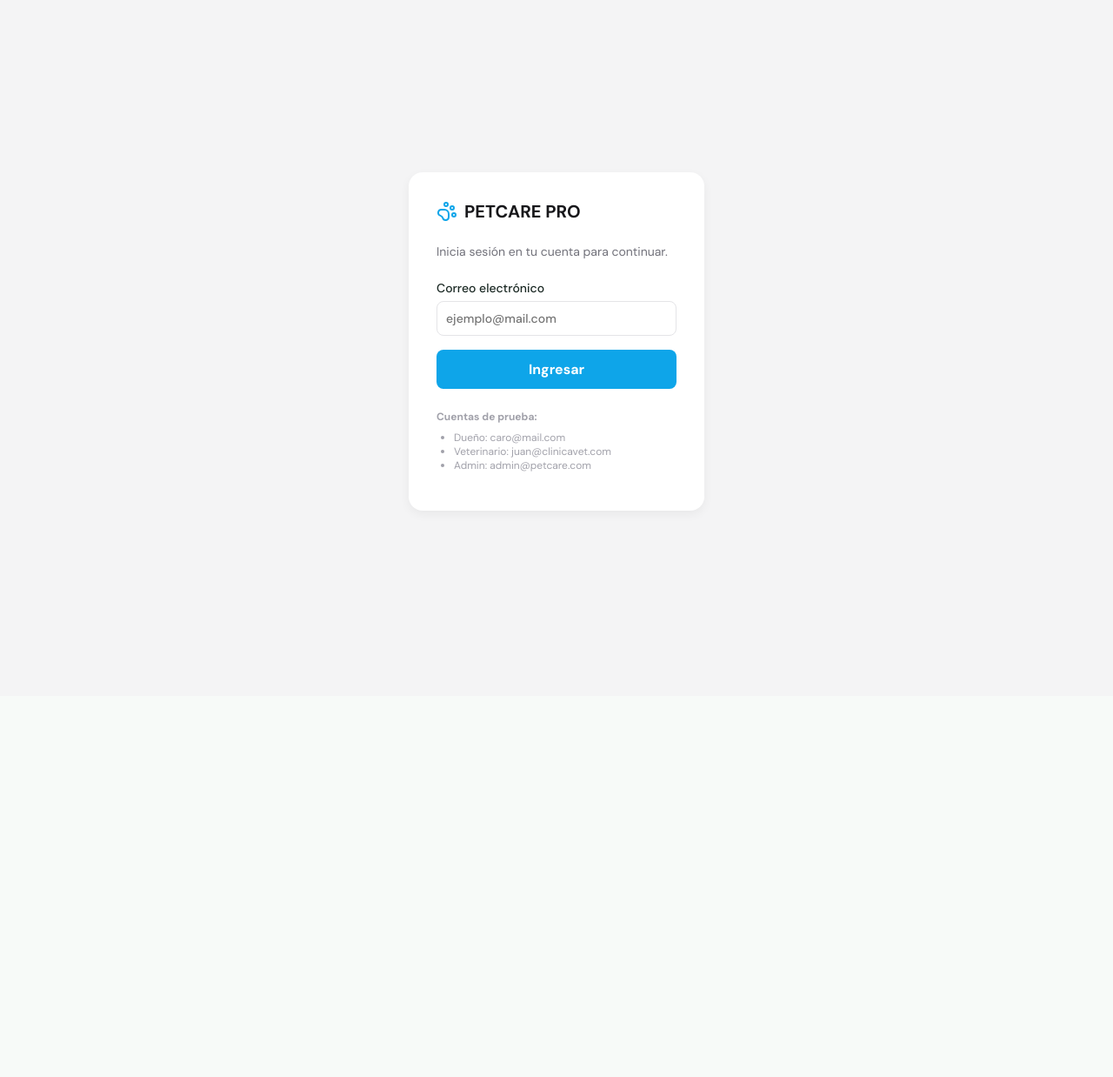
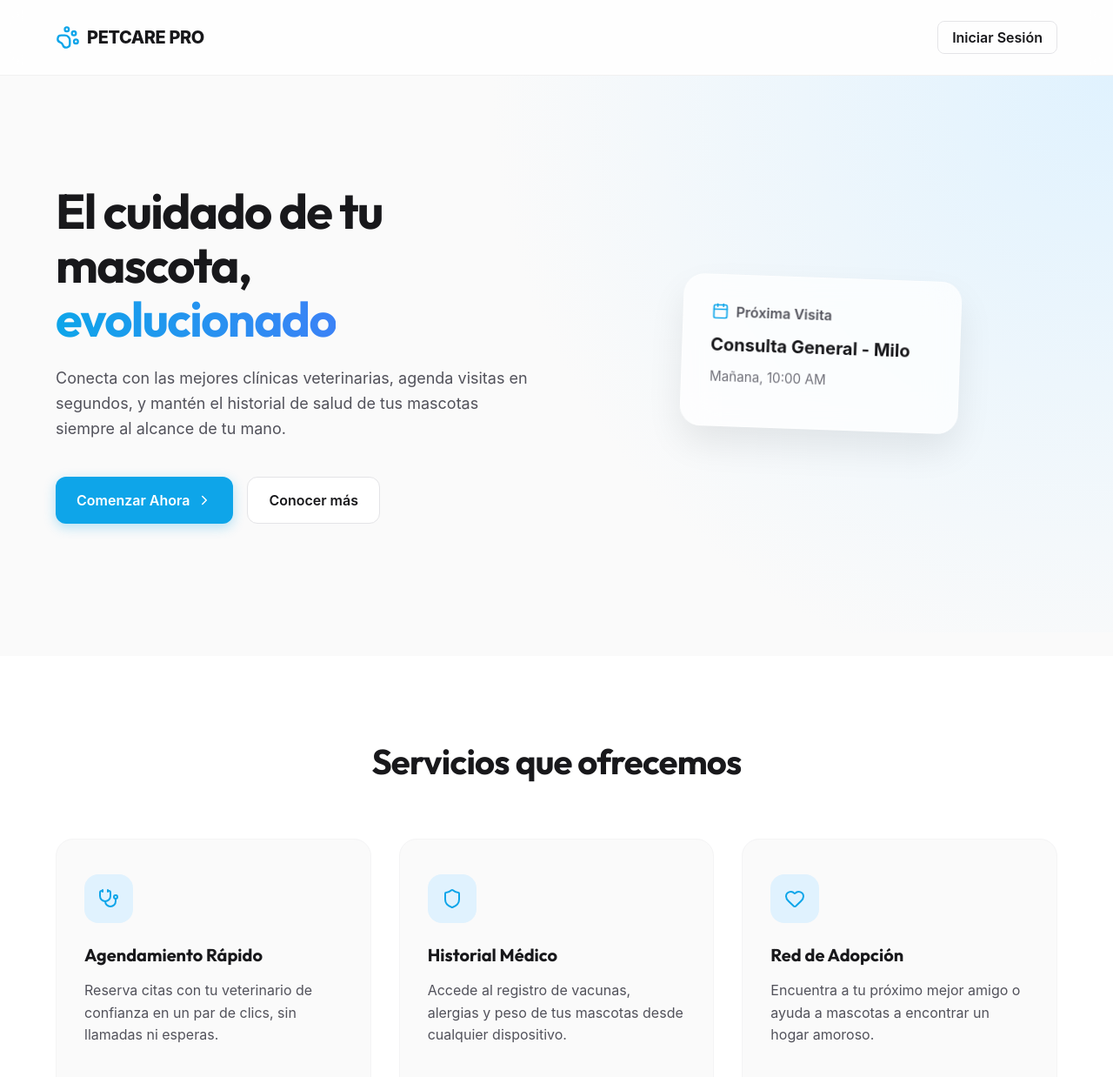
Before and after one commit to bastiascid/petcare-web, a React (Vite) app: page / in a window 1280 px wide. Before the commit this address led to /login. Shown: the top 1238 px of the page at 87% size. Before the commit the page ends 800 px from the top, so only its background shows below. Built offline with nearby package versions, Linux system fonts and the light colour scheme; no server answers; the database is empty.

Commit message:
feat: nueva landing page comercial

```diff
--- a/src/App.tsx
+++ b/src/App.tsx
@@ -1,6 +1,7 @@
 import React, { useEffect } from 'react';
 import { BrowserRouter, Routes, Route, Navigate } from 'react-router-dom';
 import { useStore } from './store';
+import { Landing } from './views/Landing';
 import { Login } from './views/Login';
 import { OwnerLayout } from './views/owner/OwnerLayout';
 import { VetLayout } from './views/vet/VetLayout';
@@ -21,15 +22,8 @@ export function App() {
     <BrowserRouter>
       <Routes>
         {/* Rutas Públicas */}
-        <Route path="/login" element={<Login />} />
-
-        {/* Redirección principal basada en rol */}
-        <Route path="/" element={
-          !currentUser ? <Navigate to="/login" /> :
-          currentUser.role === 'ADMIN' ? <Navigate to="/admin" /> :
-          currentUser.role === 'VET' ? <Navigate to="/vet" /> :
-          <Navigate to="/owner" />
-        } />
+        <Route path="/" element={<Landing />} />
+        <Route path="/login" element={currentUser ? <Navigate to={`/${currentUser.role.toLowerCase()}`} /> : <Login />} />
 
         {/* Rutas Privadas */}
         {currentUser?.role === 'OWNER' && (
--- /dev/null
+++ b/src/views/Landing.tsx
@@ -0,0 +1,112 @@
+import React from 'react';
+import { useNavigate } from 'react-router-dom';
+import { PawPrint, Calendar, Heart, Shield, ChevronRight, Stethoscope } from 'lucide-react';
+import './landing.css';
+
+export function Landing() {
+  const navigate = useNavigate();
+
+  return (
+    <div className="landing-container">
+      {/* Navigation */}
+      <nav className="landing-nav">
+        <div className="landing-logo">
+          <PawPrint color="#0ea5e9" size={28} />
+          <span>PETCARE PRO</span>
+        </div>
+        <button className="landing-login-btn" onClick={() => navigate('/login')}>
+          Iniciar Sesión
+        </button>
+      </nav>
+
+      {/* Hero Section */}
+      <header className="landing-hero">
+        <div className="hero-content">
+          <h1 className="hero-title">El cuidado de tu mascota, <span className="highlight">evolucionado</span></h1>
+          <p className="hero-subtitle">
+            Conecta con las mejores clínicas veterinarias, agenda visitas en segundos, y mantén el historial de salud de tus mascotas siempre al alcance de tu mano.
+          </p>
+          <div className="hero-actions">
+            <button className="primary-btn" onClick={() => navigate('/login')}>
+              Comenzar Ahora <ChevronRight size={18} />
+            </button>
+            <button className="secondary-btn">Conocer más</button>
+          </div>
+        </div>
+        <div className="hero-graphic">
+          <div className="glass-card">
+            <div className="glass-header">
+              <Calendar size={20} color="#0ea5e9" />
+              <span>Próxima Visita</span>
+            </div>
+            <div className="glass-body">
+              <strong>Consulta General - Milo</strong>
+              <p>Mañana, 10:00 AM</p>
+            </div>
+          </div>
+        </div>
+      </header>
+
+      {/* Services Section */}
+      <section className="landing-services">
+        <h2>Servicios que ofrecemos</h2>
+        <div className="services-grid">
+          <div className="service-card">
+            <div className="service-icon"><Stethoscope size={24} /></div>
+            <h3>Agendamiento Rápido</h3>
+            <p>Reserva citas con tu veterinario de confianza en un par de clics, sin llamadas ni esperas.</p>
+          </div>
+          <div className="service-card">
+            <div className="service-icon"><Shield size={24} /></div>
+            <h3>Historial Médico</h3>
+            <p>Accede al registro de vacunas, alergias y peso de tus mascotas desde cualquier dispositivo.</p>
+          </div>
+          <div className="service-card">
+            <div className="service-icon"><Heart size={24} /></div>
+            <h3>Red de Adopción</h3>
+            <p>Encuentra a tu próximo mejor amigo o ayuda a mascotas a encontrar un hogar amoroso.</p>
+          </div>
+        </div>
+      </section>
+
+      {/* Advantages Section */}
+      <section className="landing-advantages">
+        <div className="advantages-content">
+          <h2>¿Por qué elegir PetCare?</h2>
+          <ul className="advantages-list">
+            <li>
+              <div className="adv-icon">✨</div>
+              <div>
+                <strong>Interfaz intuitiva y moderna</strong>
+                <p>Diseñada para que dueños y doctores se enfoquen en lo importante: la salud animal.</p>
+              </div>
+            </li>
+            <li>
+              <div className="adv-icon">🔔</div>
+              <div>
+                <strong>Alertas automáticas</strong>
+                <p>Notificaciones inmediatas cuando se agenda, modifica o cancela una visita.</p>
+              </div>
+            </li>
+            <li>
+              <div className="adv-icon">🔒</div>
+              <div>
+                <strong>Datos seguros en la nube</strong>
+                <p>Toda la información está resguardada de manera privada y accesible 24/7.</p>
+              </div>
+            </li>
+          </ul>
+        </div>
+      </section>
+
+      {/* Footer */}
+      <footer className="landing-footer">
+        <div className="footer-brand">
+          <PawPrint color="#0ea5e9" size={24} />
+          <span>PETCARE PRO</span>
+        </div>
+        <p>© {new Date().getFullYear()} PetCare. Todos los derechos reservados.</p>
+      </footer>
+    </div>
+  );
+}
--- a/src/views/Login.tsx
+++ b/src/views/Login.tsx
@@ -12,7 +12,8 @@ export function Login() {
   const handleLogin = (e: React.FormEvent) => {
     e.preventDefault();
     if (login(email)) {
-      navigate('/');
+      const role = useStore.getState().currentUser?.role;
+      navigate(`/${role?.toLowerCase()}`);
     } else {
       setError(true);
     }
--- /dev/null
+++ b/src/views/landing.css
@@ -0,0 +1,315 @@
+/* Landing Page Styles */
+.landing-container {
+  font-family: 'Inter', system-ui, -apple-system, sans-serif;
+  color: #18181b;
+  background-color: #fafafa;
+  overflow-x: hidden;
+}
+
+.landing-nav {
+  display: flex;
+  justify-content: space-between;
+  align-items: center;
+  padding: 1.5rem 5%;
+  background: rgba(255, 255, 255, 0.8);
+  backdrop-filter: blur(12px);
+  position: sticky;
+  top: 0;
+  z-index: 100;
+  border-bottom: 1px solid rgba(0,0,0,0.05);
+}
+
+.landing-logo {
+  display: flex;
+  align-items: center;
+  gap: 0.5rem;
+  font-weight: 800;
+  font-size: 1.25rem;
+  letter-spacing: -0.02em;
+}
+
+.landing-login-btn {
+  background: transparent;
+  color: #18181b;
+  border: 1px solid #e4e4e7;
+  padding: 0.5rem 1rem;
+  border-radius: 8px;
+  font-weight: 600;
+  cursor: pointer;
+  transition: all 0.2s ease;
+}
+
+.landing-login-btn:hover {
+  background: #f4f4f5;
+  border-color: #d4d4d8;
+}
+
+.landing-hero {
+  display: flex;
+  align-items: center;
+  justify-content: space-between;
+  padding: 6rem 5%;
+  min-height: 80vh;
+  background: radial-gradient(circle at top right, #e0f2fe 0%, #fafafa 50%);
+  gap: 4rem;
+}
+
+.hero-content {
+  flex: 1;
+  max-width: 600px;
+}
+
+.hero-title {
+  font-size: 3.5rem;
+  line-height: 1.1;
+  font-weight: 800;
+  margin-bottom: 1.5rem;
+  letter-spacing: -0.03em;
+}
+
+.hero-title .highlight {
+  color: #0ea5e9;
+  background: linear-gradient(90deg, #0ea5e9, #3b82f6);
+  -webkit-background-clip: text;
+  -webkit-text-fill-color: transparent;
+}
+
+.hero-subtitle {
+  font-size: 1.125rem;
+  color: #52525b;
+  margin-bottom: 2.5rem;
+  line-height: 1.6;
+}
+
+.hero-actions {
+  display: flex;
+  gap: 1rem;
+}
+
+.primary-btn {
+  display: flex;
+  align-items: center;
+  gap: 0.5rem;
+  background: #0ea5e9;
+  color: white;
+  border: none;
+  padding: 1rem 1.5rem;
+  border-radius: 12px;
+  font-weight: 600;
+  font-size: 1rem;
+  cursor: pointer;
+  transition: transform 0.2s ease, box-shadow 0.2s ease;
+  box-shadow: 0 4px 14px rgba(14, 165, 233, 0.3);
+}
+
+.primary-btn:hover {
+  transform: translateY(-2px);
+  box-shadow: 0 6px 20px rgba(14, 165, 233, 0.4);
+}
+
+.secondary-btn {
+  background: white;
+  color: #18181b;
+  border: 1px solid #e4e4e7;
+  padding: 1rem 1.5rem;
+  border-radius: 12px;
+  font-weight: 600;
+  font-size: 1rem;
+  cursor: pointer;
+  transition: background 0.2s ease;
+}
+
+.secondary-btn:hover {
+  background: #f4f4f5;
+}
+
+.hero-graphic {
+  flex: 1;
+  display: flex;
+  justify-content: center;
+  align-items: center;
+  position: relative;
+}
+
+/* Glassmorphism card */
+.glass-card {
+  background: rgba(255, 255, 255, 0.7);
+  backdrop-filter: blur(20px);
+  border: 1px solid rgba(255, 255, 255, 0.5);
+  border-radius: 24px;
+  padding: 2rem;
+  box-shadow: 0 20px 40px rgba(0,0,0,0.08);
+  transform: rotate(2deg);
+  transition: transform 0.3s ease;
+  width: 100%;
+  max-width: 320px;
+}
+
+.glass-card:hover {
+  transform: rotate(0deg) scale(1.02);
+}
+
+.glass-header {
+  display: flex;
+  align-items: center;
+  gap: 0.5rem;
+  color: #52525b;
+  font-weight: 600;
+  margin-bottom: 1rem;
+}
+
+.glass-body strong {
+  display: block;
+  font-size: 1.25rem;
+  margin-bottom: 0.5rem;
+}
+
+.glass-body p {
+  color: #71717a;
+  font-size: 0.95rem;
+}
+
+.landing-services {
+  padding: 6rem 5%;
+  background: white;
+  text-align: center;
+}
+
+.landing-services h2 {
+  font-size: 2.5rem;
+  margin-bottom: 4rem;
+  letter-spacing: -0.02em;
+}
+
+.services-grid {
+  display: grid;
+  grid-template-columns: repeat(auto-fit, minmax(280px, 1fr));
+  gap: 2rem;
+  max-width: 1200px;
+  margin: 0 auto;
+}
+
+.service-card {
+  padding: 2.5rem 2rem;
+  border-radius: 20px;
+  background: #fafafa;
+  border: 1px solid #f4f4f5;
+  transition: all 0.3s ease;
+  text-align: left;
+}
+
+.service-card:hover {
+  background: #fff;
+  box-shadow: 0 10px 30px rgba(0,0,0,0.05);
+  border-color: #e0f2fe;
+}
+
+.service-icon {
+  display: inline-flex;
+  padding: 1rem;
+  border-radius: 16px;
+  background: #e0f2fe;
+  color: #0ea5e9;
+  margin-bottom: 1.5rem;
+}
+
+.service-card h3 {
+  font-size: 1.25rem;
+  margin-bottom: 1rem;
+}
+
+.service-card p {
+  color: #52525b;
+  line-height: 1.6;
+}
+
+.landing-advantages {
+  padding: 6rem 5%;
+  background: #0f172a;
+  color: white;
+}
+
+.advantages-content {
+  max-width: 800px;
+  margin: 0 auto;
+}
+
+.advantages-content h2 {
+  font-size: 2.5rem;
+  margin-bottom: 3rem;
+  text-align: center;
+  letter-spacing: -0.02em;
+}
+
+.advantages-list {
+  list-style: none;
+  padding: 0;
+  display: flex;
+  flex-direction: column;
+  gap: 2rem;
+}
+
+.advantages-list li {
+  display: flex;
+  gap: 1.5rem;
+  background: rgba(255,255,255,0.03);
+  padding: 2rem;
+  border-radius: 16px;
+  border: 1px solid rgba(255,255,255,0.05);
+}
+
+.adv-icon {
+  font-size: 2rem;
+}
+
+.advantages-list strong {
+  display: block;
+  font-size: 1.25rem;
+  margin-bottom: 0.5rem;
+  color: #f8fafc;
+}
+
+.advantages-list p {
+  color: #94a3b8;
+  line-height: 1.6;
+}
+
+.landing-footer {
+  padding: 3rem 5%;
+  display: flex;
+  justify-content: space-between;
+  align-items: center;
+  border-top: 1px solid #e4e4e7;
+  background: white;
+}
+
+.footer-brand {
+  display: flex;
+  align-items: center;
+  gap: 0.5rem;
+  font-weight: 800;
+  font-size: 1.2rem;
+}
+
+.landing-footer p {
+  color: #71717a;
+  font-size: 0.9rem;
+}
+
+@media (max-width: 768px) {
+  .landing-hero {
+    flex-direction: column;
+    padding: 3rem 5%;
+    text-align: center;
+  }
+
+  .hero-actions {
+    justify-content: center;
+  }
+
+  .landing-footer {
+    flex-direction: column;
+    gap: 1rem;
+    text-align: center;
+  }
+}
```
Also changed, not shown: 1 other file (tests, documents, lock files or other folders).
